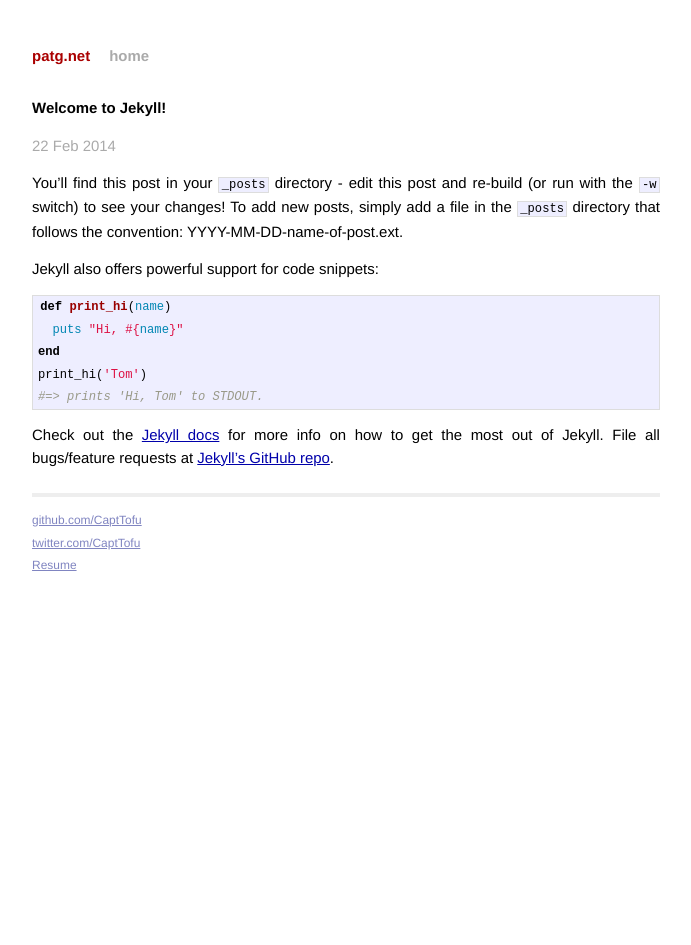
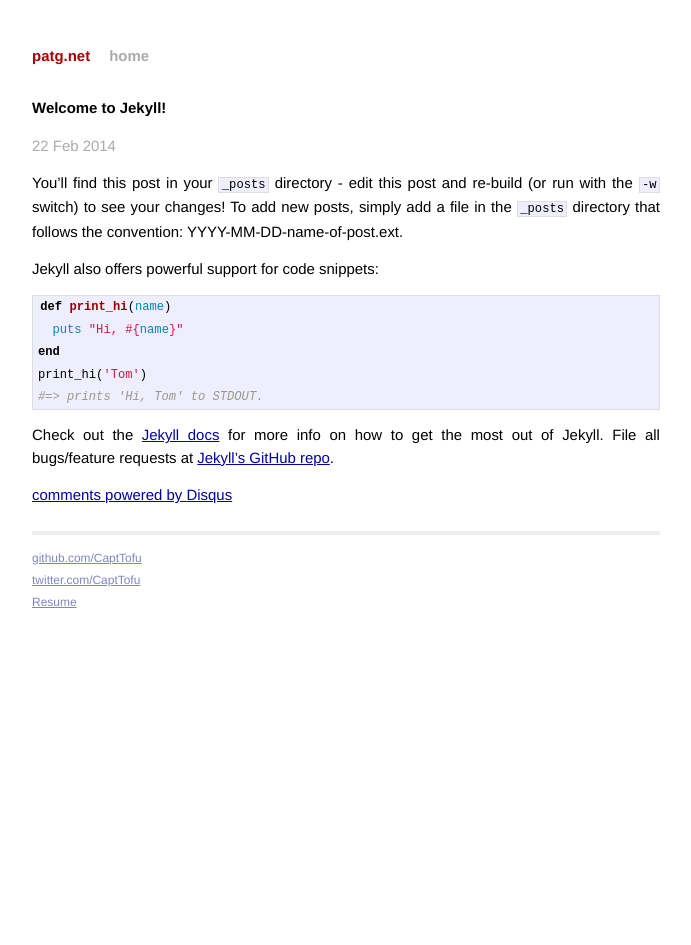
Before and after one commit to CaptTofu/patg.net, a Jekyll site: the page built from old/2014-02-22-welcome-to-jekyll.markdown, in a window 1280 px wide. Shown: the whole page, without its empty margins (294-985 px from the left). Built offline with Jekyll 4.4.1, drawn with Linux system fonts in a browser that asks for light colours; Markdown is read by kramdown in place of the engine named in the settings; comment, search, counter and statistics services are not loaded; some of the changed lines change nothing that is shown.

Commit message:
Seeing how Disqus will work...

```diff
--- a/_layouts/post.html
+++ b/_layouts/post.html
@@ -7,3 +7,17 @@
 <div class="post">
 {{ content }}
 </div>
+<div id="disqus_thread"></div>
+    <script type="text/javascript">
+        /* * * CONFIGURATION VARIABLES: EDIT BEFORE PASTING INTO YOUR WEBPAGE * * */
+        var disqus_shortname = 'patgnet'; // required: replace example with your forum shortname
+
+        /* * * DON'T EDIT BELOW THIS LINE * * */
+        (function() {
+            var dsq = document.createElement('script'); dsq.type = 'text/javascript'; dsq.async = true;
+            dsq.src = '//' + disqus_shortname + '.disqus.com/embed.js';
+            (document.getElementsByTagName('head')[0] || document.getElementsByTagName('body')[0]).appendChild(dsq);
+        })();
+    </script>
+    <noscript>Please enable JavaScript to view the <a href="http://disqus.com/?ref_noscript">comments powered by Disqus.</a></noscript>
+    <a href="http://disqus.com" class="dsq-brlink">comments powered by <span class="logo-disqus">Disqus</span></a>
```
